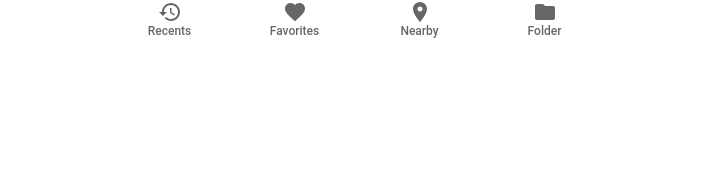
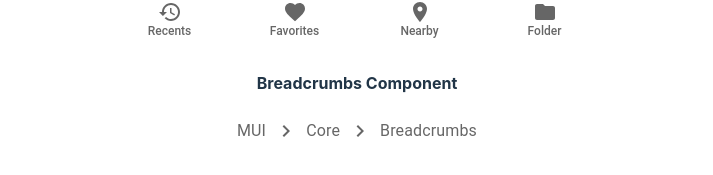
Before and after one commit to GuilhermeSousaDev/MaterialUI, a React (Vite) app in the folder react-ui/: page / in a window 1280 px wide. Shown: the part 7523-7698 px from the top of the page, without its empty margins (283-996 px from the left). Before the commit the page ends 7610 px from the top, so only its background shows below. Built offline with nearby package versions, Linux system fonts and the light colour scheme.

Commit message:
Breadcrumbs Component

```diff
--- a/react-ui/src/App.jsx
+++ b/react-ui/src/App.jsx
@@ -32,6 +32,7 @@ import AppbarComponent from './components/Appbar';
 import CardComponent from './components/Card';
 import PaperComponent from './components/Paper';
 import BottomNavigationComponent from './components/BottomNavigation';
+import BreadcrumbsComponent from './components/Breadcrumbs';
 
 function App() {
   return (
@@ -69,6 +70,7 @@ function App() {
       <CardComponent />
       <PaperComponent />
       <BottomNavigationComponent />
+      <BreadcrumbsComponent />
     </Stack>
   )
 }
--- /dev/null
+++ b/react-ui/src/components/Breadcrumbs.jsx
@@ -0,0 +1,15 @@
+import { Breadcrumbs, Link, Typography } from '@mui/material';
+import { NavigateNext } from '@mui/icons-material';
+
+export default function BreadcrumbsComponent() {
+  return (
+    <>
+      <h4>Breadcrumbs Component</h4>
+      <Breadcrumbs separator={<NavigateNext />}>
+        <Link underline="hover" color="inherit" href="#">MUI</Link>
+        <Link underline="hover" color="inherit" href="#core">Core</Link>
+        <Typography color="text.secondary">Breadcrumbs</Typography>
+      </Breadcrumbs>
+    </>
+  )
+}
```
